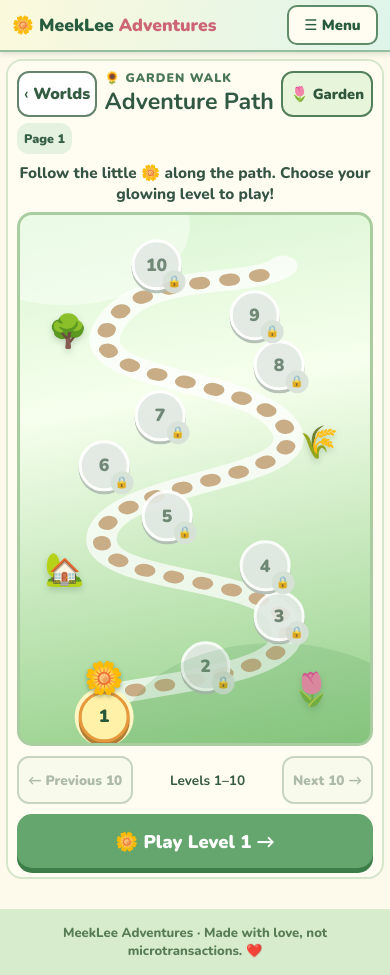
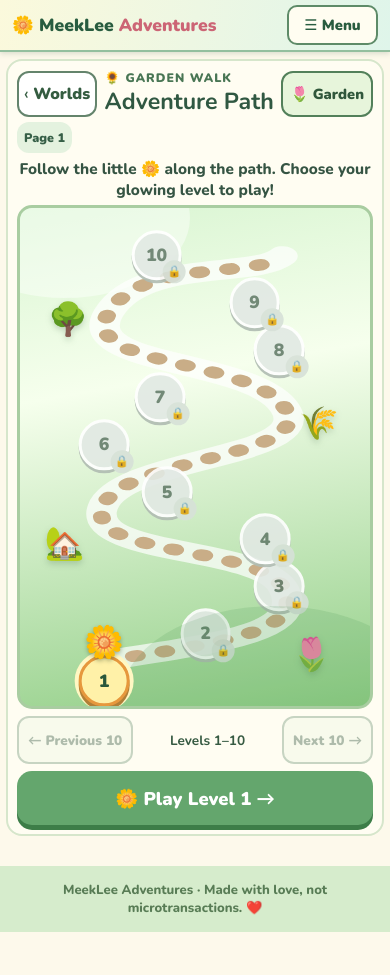
Before and after one commit to MichaelWave369/MeekLee, a React (Vite) app: page / in a window 390 px wide. Both pictures are taken after a click on the button "🗺️ Path". After the commit the page ends 932 px from the top, so only its background shows below. Built offline with nearby package versions, Linux system fonts and the light colour scheme.

Commit message:
fix: keep Adventure Path Play Level button within a phone viewport after adding Garden access

```diff
--- a/styles.css
+++ b/styles.css
@@ -967,3 +967,11 @@ footer { text-align: center; background: #d6eccc; color: #587c55; padding: 23px
     animation:none!important;
   }
 }
+
+/* Leave the map's Play button visible when the Garden shortcut is present. */
+@media(max-width:600px){
+  .app-root .trail-landscape {height:clamp(445px,calc(100dvh - 340px),510px);}
+  .app-root .trail-heading {gap:5px;}
+  .app-root .trail-help {margin:5px 0;}
+  .app-root .trail-controls {margin:7px 0;}
+}
```
